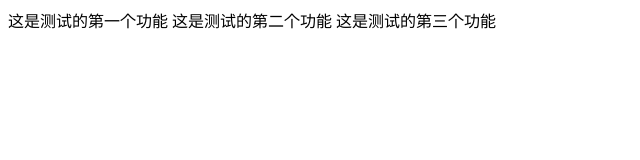
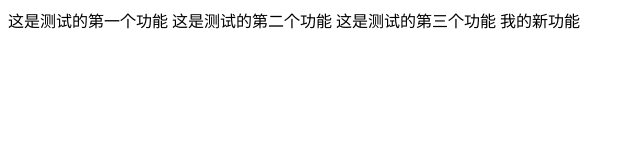
Before and after one commit to amyHe820/bessie-, a plain HTML site: page index.html in a window 1280 px wide. Shown: the whole page, without its empty margins (0-640 px from the left). Drawn offline with Linux system fonts and the light colour scheme.

Commit message:
我的新功能

```diff
--- a/index.html
+++ b/index.html
@@ -8,5 +8,7 @@
 	这是测试的第一个功能
 	这是测试的第二个功能
 	这是测试的第三个功能
+
+	我的新功能
 </body>
 </html>
```
